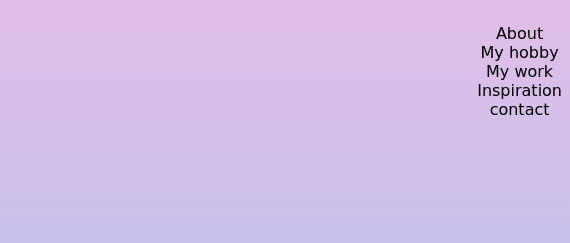
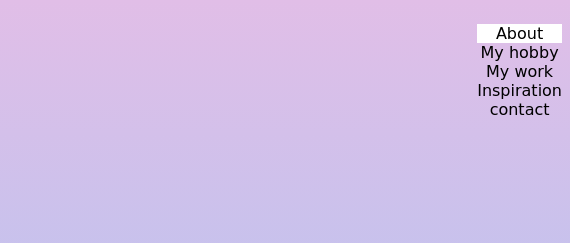
Before and after one commit to ast83-cell/c58, a plain HTML site: page index.html in a window 1280 px wide. In both pictures the pointer is over the item "About". Shown: the top 243 px of the page, 710-1280 px from the left. Drawn offline with Linux system fonts and the light colour scheme.

Commit message:
Add files via upload

```diff
--- a/style.css
+++ b/style.css
@@ -1,31 +1,35 @@
-body{
-    background: linear-gradient( #E1BEE7 0%,#90CAF9 100%);
+body {
+    background: linear-gradient(#E1BEE7 0%, #90CAF9 100%);
     text-align: center;
 
 }
 
-img{
+img {
     border-radius: 50%;
     width: 100px;
 }
 
-h1{
+h1 {
     text-shadow: 2px 2px;
-    font-size:20px;
+    font-size: 20px;
 }
 
-p{
+p {
     padding: 20px;
     font-size: 18px;
     text-align: center;
 }
 
-.menu{
+.menu {
     list-style: none;
     font-family: cursive;
-    float:right;
+    float: right;
     top: 10px;
     right: 30px;
     cursor: pointer;
     color: black;
 }
+
+.link:hover {
+    background-color: #fff;
+}
```
